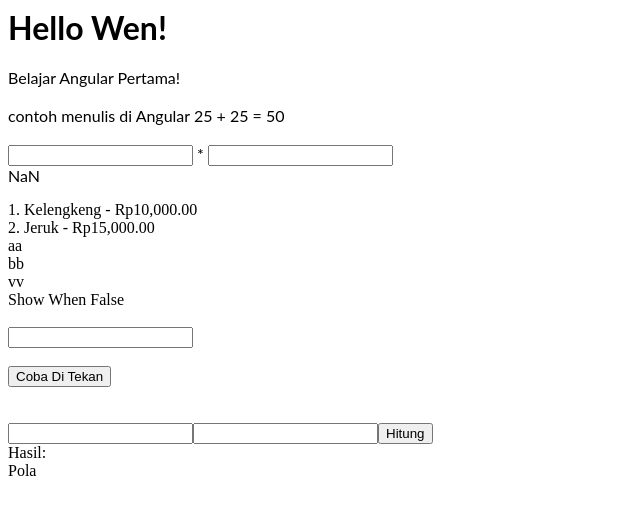
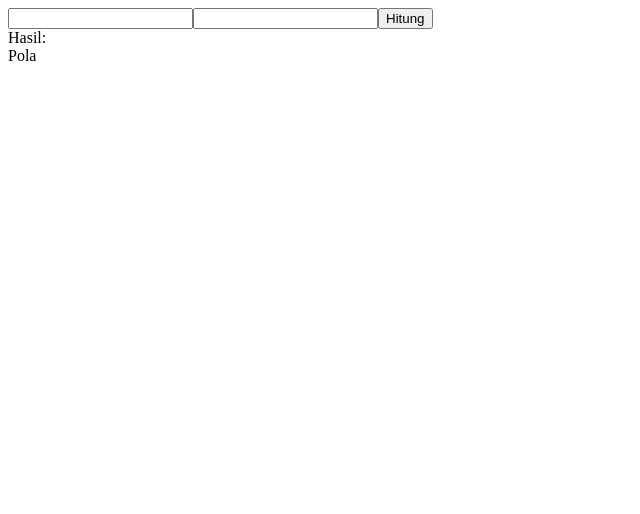
Before and after one commit to wen4752/angular-r6euct, an Angular app: page / in a window 1280 px wide. Shown: the top 514 px of the page, without its empty margins (0-640 px from the left). Built offline with nearby package versions, Linux system fonts and the light colour scheme.

Commit message:
Jawaban Tugas

```diff
--- a/src/app/app.component.html
+++ b/src/app/app.component.html
@@ -1,38 +1,3 @@
-<hello name="{{ name }}"></hello>
-<p>
-  Belajar Angular Pertama!
-
-  <br><br>
-  {{"contoh menulis di Angular"}}
-  25 + 25 = {{25+25}}
-  <br><br>
-
-  <input [(ngModel)] = "a" type="number"> *
-  <input [(ngModel)]="b" type="number">
-  <br>
-  {{a*b}}
-</p>
-
-<div *ngFor="let buah of itembuah; let i = index" >
- {{i+1}}. {{buah.nama}} - {{buah.harga | currency: 'Rp'}}
-</div>
-
-<div *ngFor="let data of itemArr">
-  {{data}}
-</div>
-
-<p *ngIf="show">Tampilkan jika nilai = true</p>
-
-<ng-template *ngIf="show; then showBlock else notShowBlock"></ng-template>
-<ng-template #showBlock>Show When True</ng-template>
-<ng-template #notShowBlock>Show When False</ng-template>
-<br><br>
-<input [(ngModel)]=user type="text">
-<p *ngIf="user">Halo{{user}}</p>
-<br><br>
-<button (click)="klikButton()">Coba Di Tekan</button>
-{{pesan}}
-<br><br><br>
 
 <input [(ngModel)]="c" type="number"> <input [(ngModel)]="d" type="number">
 
```
